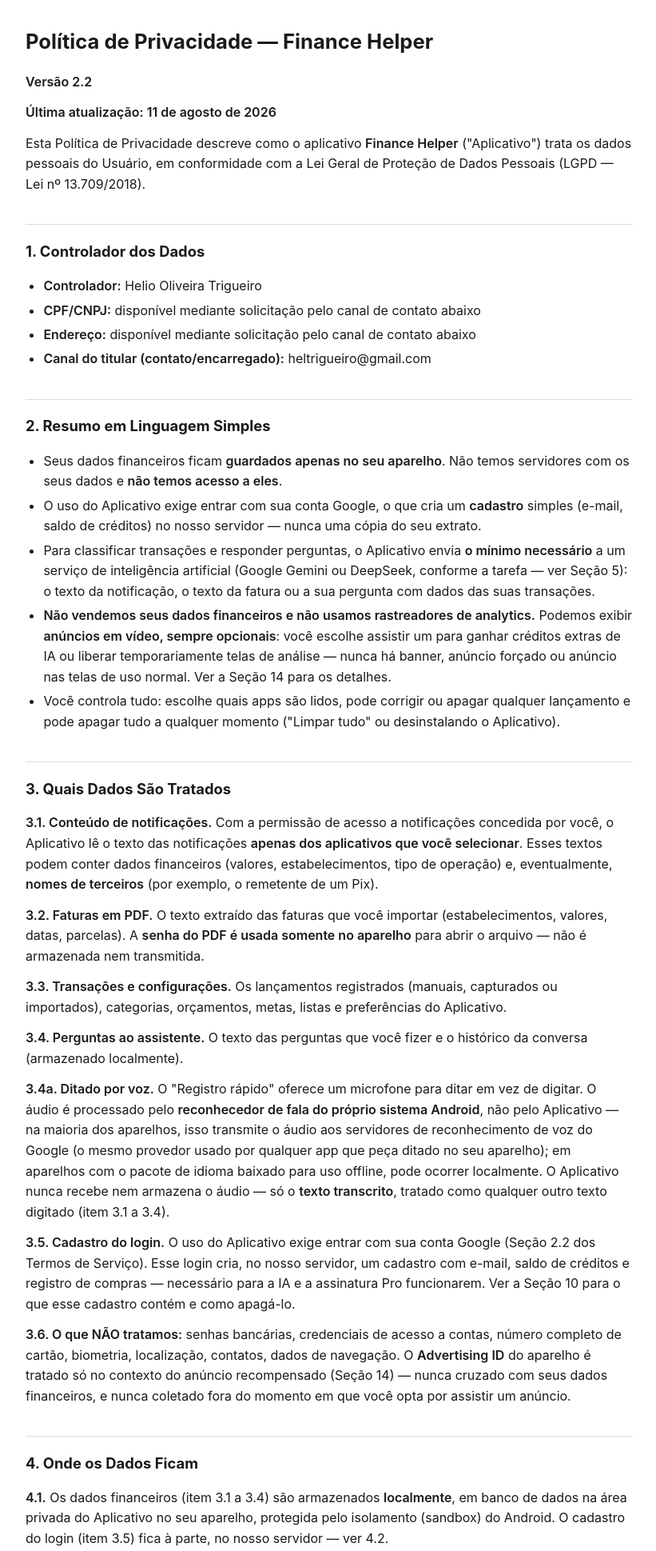
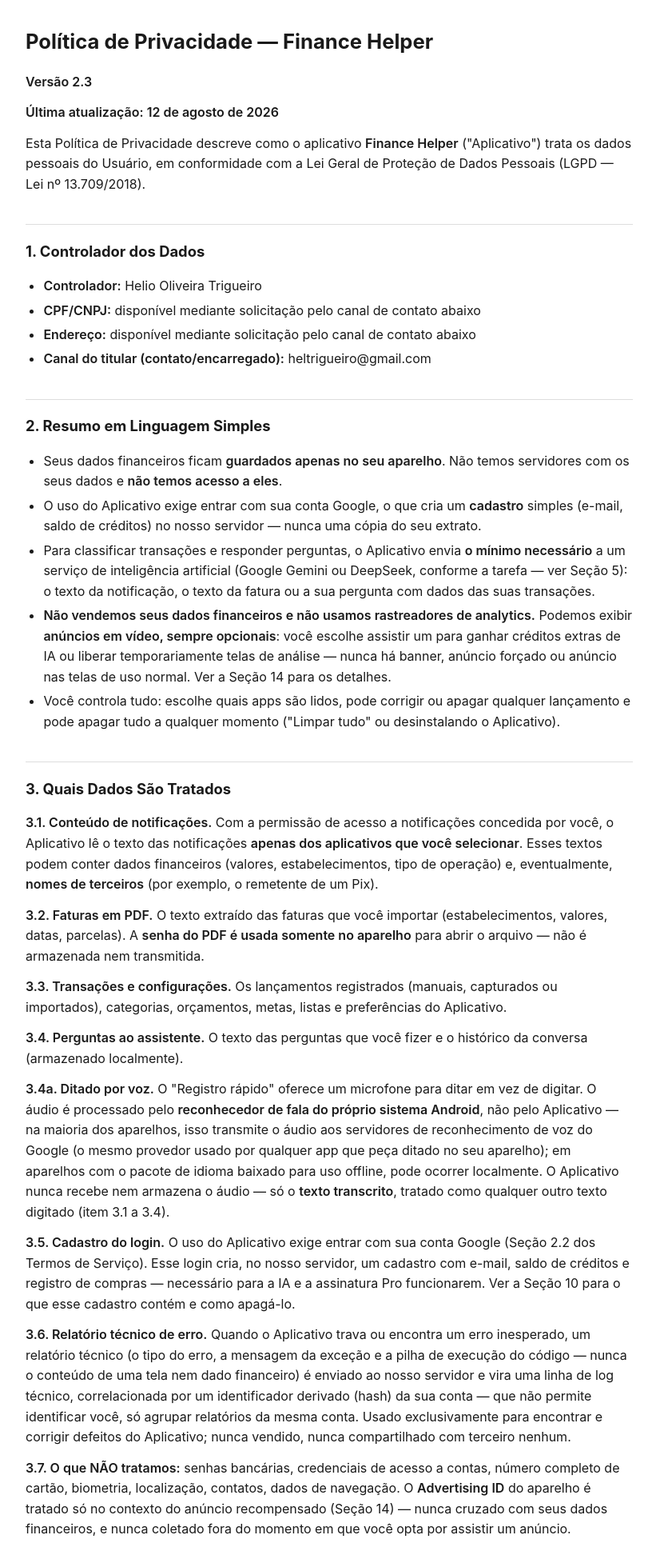
Before and after one commit to heltrigueiro/finance-helper-legal, a plain HTML site: page privacy-policy.html in a window 1280 px wide. Shown: the top 1939 px of the page at 80% size, without its empty margins (228-1049 px from the left). Drawn offline with Linux system fonts and the light colour scheme.

Commit message:
v2.3: novo item — relatório técnico de erro do cliente (observabilidade)
O app passou a enviar ao backend um relatório de falha (tipo, mensagem,
pilha de execução — nunca dado financeiro) quando trava ou encontra um
erro inesperado, correlacionado por hash de conta. Mantido na
infraestrutura própria (Cloud Logging), sem SDK de terceiro novo.
Gerado a partir de lib/core/legal/legal_documents.dart.

```diff
--- a/privacy-policy.html
+++ b/privacy-policy.html
@@ -32,8 +32,8 @@
 </head>
 <body>
 <h1>Política de Privacidade — Finance Helper</h1>
-<p><strong>Versão 2.2</strong></p>
-<p><strong>Última atualização: 11 de agosto de 2026</strong></p>
+<p><strong>Versão 2.3</strong></p>
+<p><strong>Última atualização: 12 de agosto de 2026</strong></p>
 <p>Esta Política de Privacidade descreve como o aplicativo <strong>Finance Helper</strong> ("Aplicativo") trata os dados pessoais do Usuário, em conformidade com a Lei Geral de Proteção de Dados Pessoais (LGPD — Lei nº 13.709/2018).</p>
 <h2>1. Controlador dos Dados</h2>
 <ul>
@@ -57,7 +57,8 @@
 <p><strong>3.4. Perguntas ao assistente.</strong> O texto das perguntas que você fizer e o histórico da conversa (armazenado localmente).</p>
 <p><strong>3.4a. Ditado por voz.</strong> O "Registro rápido" oferece um microfone para ditar em vez de digitar. O áudio é processado pelo <strong>reconhecedor de fala do próprio sistema Android</strong>, não pelo Aplicativo — na maioria dos aparelhos, isso transmite o áudio aos servidores de reconhecimento de voz do Google (o mesmo provedor usado por qualquer app que peça ditado no seu aparelho); em aparelhos com o pacote de idioma baixado para uso offline, pode ocorrer localmente. O Aplicativo nunca recebe nem armazena o áudio — só o <strong>texto transcrito</strong>, tratado como qualquer outro texto digitado (item 3.1 a 3.4).</p>
 <p><strong>3.5. Cadastro do login.</strong> O uso do Aplicativo exige entrar com sua conta Google (Seção 2.2 dos Termos de Serviço). Esse login cria, no nosso servidor, um cadastro com e-mail, saldo de créditos e registro de compras — necessário para a IA e a assinatura Pro funcionarem. Ver a Seção 10 para o que esse cadastro contém e como apagá-lo.</p>
-<p><strong>3.6. O que NÃO tratamos:</strong> senhas bancárias, credenciais de acesso a contas, número completo de cartão, biometria, localização, contatos, dados de navegação. O <strong>Advertising ID</strong> do aparelho é tratado só no contexto do anúncio recompensado (Seção 14) — nunca cruzado com seus dados financeiros, e nunca coletado fora do momento em que você opta por assistir um anúncio.</p>
+<p><strong>3.6. Relatório técnico de erro.</strong> Quando o Aplicativo trava ou encontra um erro inesperado, um relatório técnico (o tipo do erro, a mensagem da exceção e a pilha de execução do código — nunca o conteúdo de uma tela nem dado financeiro) é enviado ao nosso servidor e vira uma linha de log técnico, correlacionada por um identificador derivado (hash) da sua conta — que não permite identificar você, só agrupar relatórios da mesma conta. Usado exclusivamente para encontrar e corrigir defeitos do Aplicativo; nunca vendido, nunca compartilhado com terceiro nenhum.</p>
+<p><strong>3.7. O que NÃO tratamos:</strong> senhas bancárias, credenciais de acesso a contas, número completo de cartão, biometria, localização, contatos, dados de navegação. O <strong>Advertising ID</strong> do aparelho é tratado só no contexto do anúncio recompensado (Seção 14) — nunca cruzado com seus dados financeiros, e nunca coletado fora do momento em que você opta por assistir um anúncio.</p>
 <h2>4. Onde os Dados Ficam</h2>
 <p><strong>4.1.</strong> Os dados financeiros (item 3.1 a 3.4) são armazenados <strong>localmente</strong>, em banco de dados na área privada do Aplicativo no seu aparelho, protegida pelo isolamento (sandbox) do Android. O cadastro do login (item 3.5) fica à parte, no nosso servidor — ver 4.2.</p>
 <p><strong>4.2.</strong> Seus <strong>dados financeiros</strong> (lançamentos, categorias e afins) não têm cópia remota nem sincronização — ficam só no aparelho. Consequência importante: <strong>se você desinstalar o Aplicativo ou perder o aparelho sem ter feito backup, esses dados são irrecuperáveis</strong> — inclusive para nós. Já o <strong>cadastro</strong> criado no login (e-mail, saldo de créditos, registro de compras) fica num servidor próprio do Desenvolvedor, independente do aparelho — ver a Seção 10 para o que esse cadastro contém e como apagá-lo.</p>
@@ -79,7 +80,7 @@
 <li><strong>Execução de contrato</strong> (art. 7º, V): registro, organização e análise das suas transações — o serviço que você contrata ao usar o Aplicativo.</li>
 <li><strong>Consentimento</strong> (art. 7º, I): leitura de notificações (permissão concedida expressamente por você no Android + seleção manual dos aplicativos monitorados). Pode ser <strong>revogado a qualquer momento</strong> nas configurações.</li>
 <li><strong>Consentimento específico e em destaque</strong> (art. 33, IX): transferência internacional de dados às APIs de IA (Google Gemini e DeepSeek/DeepInfra) — ver Seção 6. Revogável excluindo sua conta (Seção 10).</li>
-<li><strong>Legítimo interesse</strong> (art. 7º, IX): funcionamento técnico mínimo, prevenção a abuso dos serviços de IA.</li>
+<li><strong>Legítimo interesse</strong> (art. 7º, IX): funcionamento técnico mínimo, prevenção a abuso dos serviços de IA, e diagnóstico de falhas do Aplicativo (item 3.6).</li>
 <li><strong>Consentimento</strong> (art. 7º, I): tratamento do Advertising ID para o anúncio recompensado opcional (Seção 14) — colhido pelo formulário do próprio Google antes do primeiro anúncio, revogável nas configurações de privacidade de anúncios do aparelho.</li>
 </ul>
 <h2>8. Dados de Terceiros nas Notificações</h2>
@@ -90,6 +91,7 @@
 <p>Seus dados financeiros (lançamentos, categorias e afins) permanecem <strong>só no aparelho</strong> até você apagá-los: editando/excluindo lançamentos, usando "Limpar tudo" nas Configurações, limpando os dados do Aplicativo no Android ou desinstalando-o — o Desenvolvedor nunca teve cópia deles.</p>
 <p>Como o login é exigido para usar o Aplicativo (Seção 2.2 dos Termos), o servidor mantém, à parte, um <strong>cadastro</strong> (e-mail, saldo de créditos, registro das suas compras) e o <strong>extrato do seu uso de IA</strong> (quantas chamadas, quanto custaram, em quais tarefas — nunca o conteúdo das transações) necessários para a IA e a assinatura Pro funcionarem. Ao excluir sua conta a qualquer momento em <strong>Configurações → Conta → "Excluir minha conta"</strong>, ou solicitando por e-mail (Seção 12), apagamos o cadastro, o extrato de uso e o vínculo com a sua conta Google. Continuam guardados, e por quê: (i) o <strong>registro das suas compras</strong>, por obrigação fiscal/contábil e defesa em disputa de cobrança, pelo prazo legal aplicável; (ii) <strong>contadores de cota e de custo agregados, sem conteúdo nenhum das suas transações</strong> (quantas chamadas cabem ainda no seu período, por exemplo), usados para limitar abuso e mantidos por um período curto até expirarem sozinhos; (iii) uma <strong>marca técnica mínima</strong> (identificador da conta e data), sem nenhum dado pessoal associado, mantida indefinidamente só para impedir a concessão repetida dos créditos de boas-vindas à mesma conta.</p>
 <p>O <strong>dicionário compartilhado de estabelecimento → categoria</strong> (Seção 9, item iii) não tem vínculo com a sua conta — por isso <strong>não é apagado pela exclusão de conta</strong>. Se você entender que um nome de pessoa ou dado pessoal seu ficou registrado indevidamente ali, escreva para o e-mail da Seção 12 e faremos a remoção manual.</p>
+<p>O <strong>relatório técnico de erro</strong> (item 3.6) fica retido pela retenção padrão da nossa infraestrutura de nuvem (30 dias) e não é apagado pela exclusão de conta antes disso — é log técnico de operação, não vinculado a você além do hash de correlação.</p>
 <p>Conteúdos enviados à API de IA são processados de forma transitória pelo Google, conforme os termos do serviço.</p>
 <h2>11. Segurança</h2>
 <p>Medidas adotadas: armazenamento na área privada do Aplicativo (sandbox do Android); backup exportado com criptografia <strong>AES-256-GCM</strong> e chave derivada da sua senha (PBKDF2); envio à IA exclusivamente por conexão criptografada (HTTPS/TLS); minimização do conteúdo enviado (Seções 5.1 e 5.3). Nenhum sistema é infalível: mantenha o bloqueio de tela ativo, pois quem desbloqueia seu aparelho acessa seus dados.</p>
```
Also changed, not shown: terms-of-service.html (+2 -2 lines).
